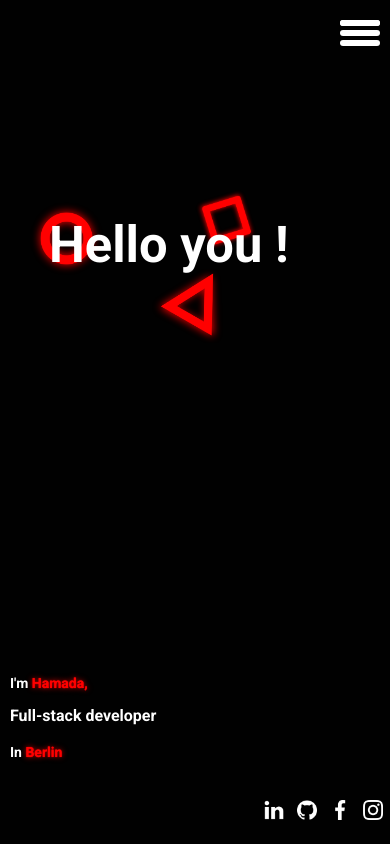
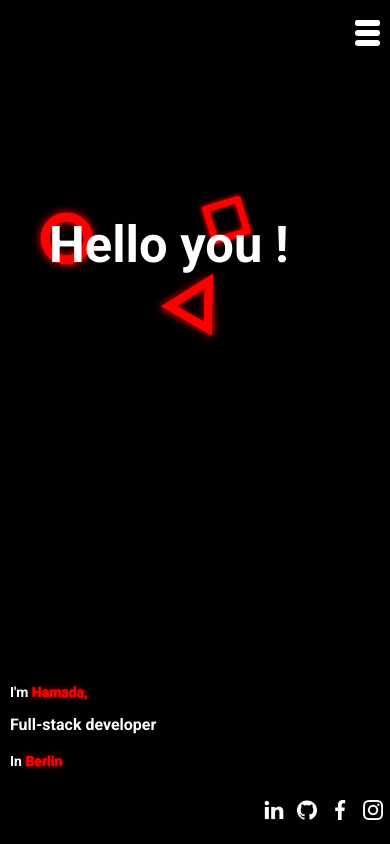
Before and after one commit to hamadagh/frontend-portfolio, a React (Create React App) app: page / in a window 390 px wide. Built offline with nearby package versions, Linux system fonts and the light colour scheme.

Commit message:
fixing navbar on mobile device

```diff
--- a/src/components/responsive.css
+++ b/src/components/responsive.css
@@ -1,4 +1,15 @@
 @media only screen and (max-width: 400px) {
+  /* Navbar */
+
+  .nav-link {
+    font-size: 10px;
+  }
+  #nav-icon {
+    width: 25px;
+    height: 10px;
+  }
+
+  /* Navbar */
   /* home page */
   .first-section {
     margin-left: 10px;
@@ -15,6 +26,7 @@
 
   .full-stack-section {
     margin-bottom: 0px;
+    height: 19%;
   }
   .full-stack {
     font-size: 16px;
```
